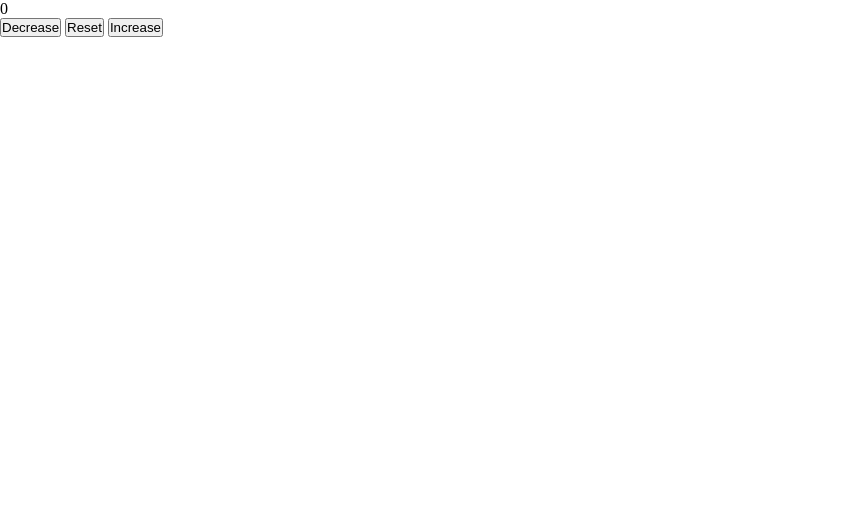
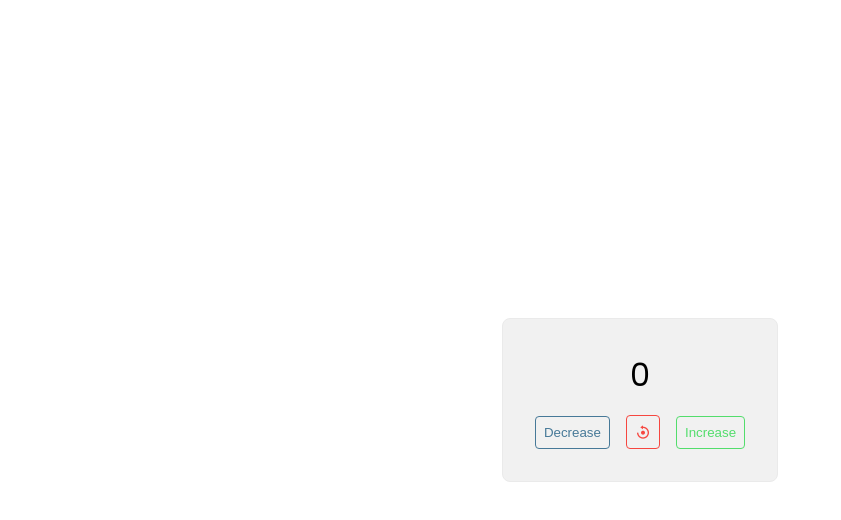
Before and after one commit to NaderFares16/javascript-counter-program, a plain HTML site: page index.html in a window 1280 px wide. Shown: the whole page, without its empty margins (0-841 px from the left). Drawn offline with nearby package versions, Linux system fonts and the light colour scheme.

Commit message:
javascript implemented

```diff
--- a/index.html
+++ b/index.html
@@ -3,16 +3,20 @@
 <head>
   <meta charset="UTF-8">
   <meta name="viewport" content="width=device-width, initial-scale=1.0">
+  <link rel="preconnect" href="https://fonts.googleapis.com">
+  <link rel="preconnect" href="https://fonts.gstatic.com" crossorigin>
+  <link href='https://unpkg.com/boxicons@2.1.4/css/boxicons.min.css' rel='stylesheet'>
+  <link href="https://fonts.googleapis.com/css2?family=Poppins:wght@400;500;600&family=Roboto&display=swap" rel="stylesheet">
   <link rel="stylesheet" href="style.css">
   <title>Counter Program | Nader Fares</title>
 </head>
 <body>
   <div id="container">
-    <label id="counter">0</label>
+    <label id="countBtn">0</label>
     <div id="btnContainer">
-      <button id="decrease">Decrease</button>
-      <button id="reset">Reset</button>
-      <button id="increase">Increase</button>
+      <button id="decreaseBtn">Decrease</button>
+      <button id="resetBtn"><i class='bx bx-reset'></i></button>
+      <button id="increaseBtn">Increase</button>
     </div>
   </div>
   <script src="/script.js"></script>
--- a/script.js
+++ b/script.js
@@ -0,0 +1,23 @@
+// BUTTONS
+
+const increaseBtn = document.getElementById("increaseBtn");
+const resetBtn = document.getElementById("resetBtn");
+const decreaseBtn = document.getElementById("decreaseBtn");
+const countLabel = document.getElementById("countBtn");
+
+let count = 0;
+
+increaseBtn.onclick = function() {
+  count++;
+  countLabel.textContent = count;
+}
+
+decreaseBtn.onclick = function() {
+ count--;
+ countLabel.textContent = count
+}
+
+resetBtn.onclick = function() {
+  count = 0
+  countLabel.textContent = count
+}
--- a/style.css
+++ b/style.css
@@ -3,3 +3,99 @@
   padding: 0;
   box-sizing: border-box;
 }
+
+:root {
+  --white-bg: #FFFFFF;
+  --alice-white: #f1f1f1;
+  --decrease-color: #477998;
+  --increase-color: #53DD6C;
+  --reset-color: #F64740;
+}
+
+body {
+  width: 100vw;
+  height: 100vh;
+  background-color: var(--white-bgte);
+  display: flex;
+  flex-direction: column;
+  align-items: center;
+  justify-content: center;
+  font-family: 'Roboto', sans-serif;
+}
+
+#container {
+  background-color: var(--alice-white);
+  padding: 32px 32px;
+  display: flex;
+  flex-direction: column;
+  align-items: center;
+  justify-self: center;
+  gap: 1rem;
+  border-radius: 8px;
+  border: 1px solid #eaeaea
+}
+
+#btnContainer {
+  display: flex;
+  flex-direction: row;
+  align-items: center;
+  justify-content: center;
+  gap: 1rem;
+}
+
+#countBtn {
+  display: block;
+  text-align: center;
+  font-size: 2rem;
+  font-family: 'Poppins', sans-serif;
+}
+
+#decreaseBtn {
+  padding: 8px;
+  border: 1px solid var(--decrease-color);
+  border-radius: 4px;
+  color: var(--decrease-color);
+  background-color: transparent;
+  transition: 150ms ease-in;
+  cursor: pointer;
+}
+
+#decreaseBtn:hover {
+  background-color: var(--decrease-color);
+  color: var(--white-bg);
+}
+
+#increaseBtn {
+  padding: 8px;
+  border: 1px solid var(--increase-color);
+  border-radius: 4px;
+  color: var(--increase-color);
+  background-color: transparent;
+  transition: 150ms ease-in;
+  cursor: pointer;
+}
+
+#increaseBtn:hover {
+  background-color: var(--increase-color);
+  color: var(--white-bg);
+}
+
+#resetBtn {
+  padding: 8px;
+  display: flex;
+  flex-direction: column;
+  align-items: center;
+  justify-content: center;
+  border-radius: 4px;
+  border: 1px solid var(--reset-color);
+  color: var(--reset-color);
+  cursor: pointer;
+  transition: 200ms ease-in;
+  background-color: transparent;
+  font-size: 1rem;
+}
+
+#resetBtn:hover {
+  background-color: var(--reset-color);
+  color: var(--white-bg);
+}
```
